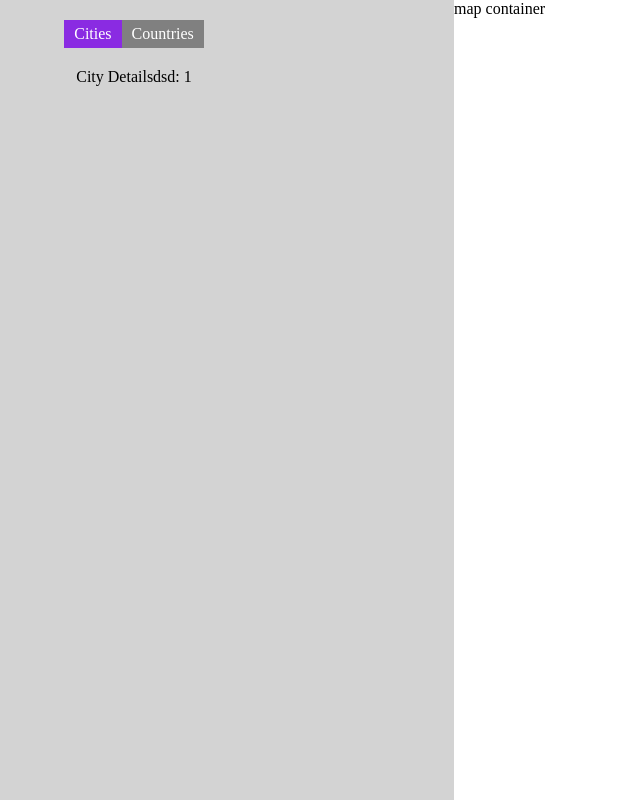
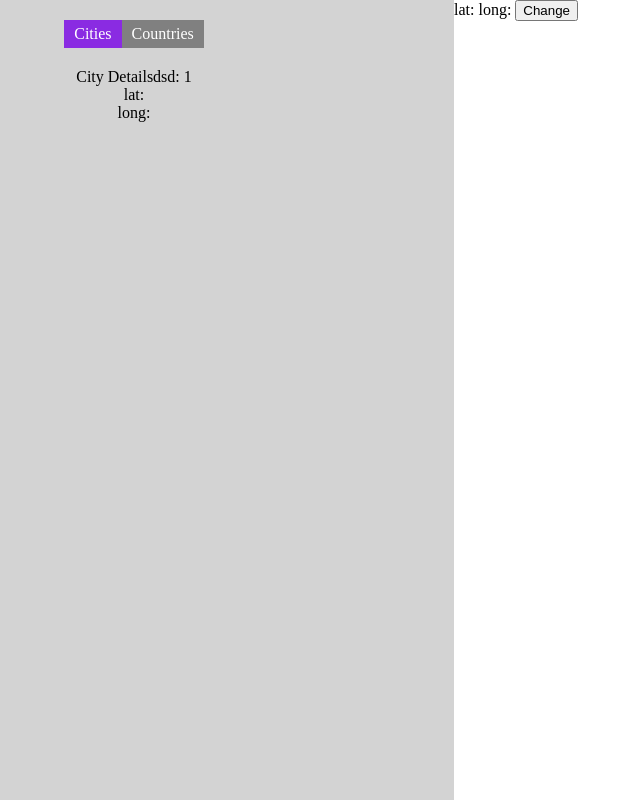
Before and after one commit to leelanarasimha/react18-course, a React (Vite) app in the folder travel-app/: page /app/cities/1 in a window 1280 px wide. Shown: the whole page, without its empty margins (186-826 px from the left). Built offline with nearby package versions, Linux system fonts and the light colour scheme; data requests are answered from the project's data file.

Commit message:
search params hook

```diff
--- a/travel-app/src/components/CityItem.jsx
+++ b/travel-app/src/components/CityItem.jsx
@@ -7,7 +7,10 @@
     city: PropTypes.object.isRequired
   };
   return (
-    <Link to={`/app/cities/${city.id}`} className={styles.cityLink}>
+    <Link
+      to={`/app/cities/${city.id}?lat=${city.latitude}&long=${city.longitude}`}
+      className={styles.cityLink}
+    >
       <div className={styles.city}>
         <div className="d-flex align-items-center">
           <div>{city.emoji_flag}</div>
--- a/travel-app/src/components/MapContainer.jsx
+++ b/travel-app/src/components/MapContainer.jsx
@@ -1,3 +1,16 @@
+import { useSearchParams } from 'react-router-dom';
+
 export default function MapContainer() {
-  return <div>map container</div>;
+  const [searchParams, setSearchParams] = useSearchParams();
+
+  const latitude = searchParams.get('lat');
+  const longitude = searchParams.get('long');
+
+  return (
+    <div>
+      lat: {latitude}
+      long: {longitude}
+      <button onClick={() => setSearchParams({ lat: 1, long: 2 })}>Change</button>
+    </div>
+  );
 }
--- a/travel-app/src/pages/CitiesList.jsx
+++ b/travel-app/src/pages/CitiesList.jsx
@@ -3,6 +3,7 @@
 import CityItem from '../components/CityItem';
 import Message from '../components/Message';
 import styles from './CitiesList.module.css';
+import { useSearchParams } from 'react-router-dom';
 
 export default function CitiesList({ cities, loading }) {
   CitiesList.propTypes = {
--- a/travel-app/src/pages/CityDetails.jsx
+++ b/travel-app/src/pages/CityDetails.jsx
@@ -1,6 +1,17 @@
-import { useParams } from 'react-router-dom';
+import { useParams, useSearchParams } from 'react-router-dom';
 export default function CityDetails() {
   const { cityId } = useParams();
 
-  return <div>City Detailsdsd: {cityId}</div>;
+  const [searchParams, setSearchParams] = useSearchParams();
+
+  const latitude = searchParams.get('lat');
+  const longitude = searchParams.get('long');
+
+  return (
+    <div>
+      City Detailsdsd: {cityId}
+      <div>lat: {latitude}</div>
+      <div>long: {longitude}</div>
+    </div>
+  );
 }
```
